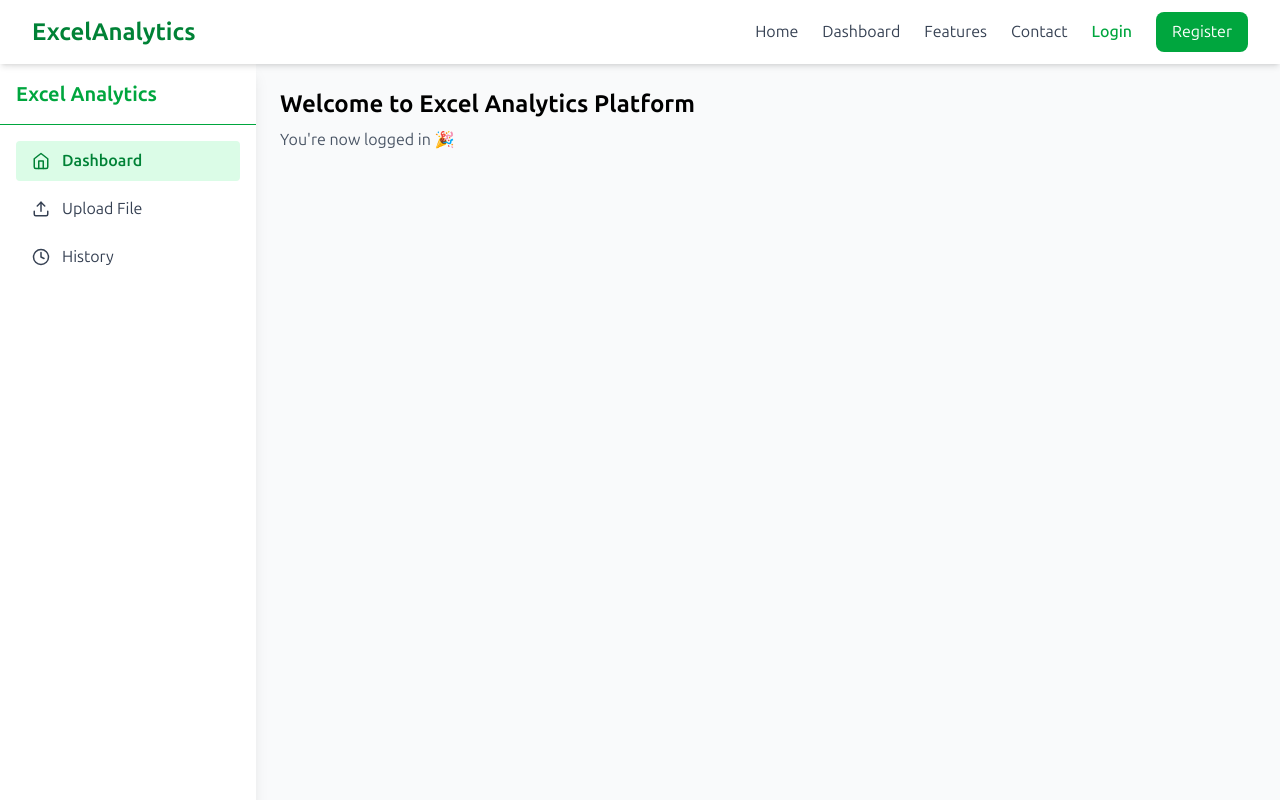
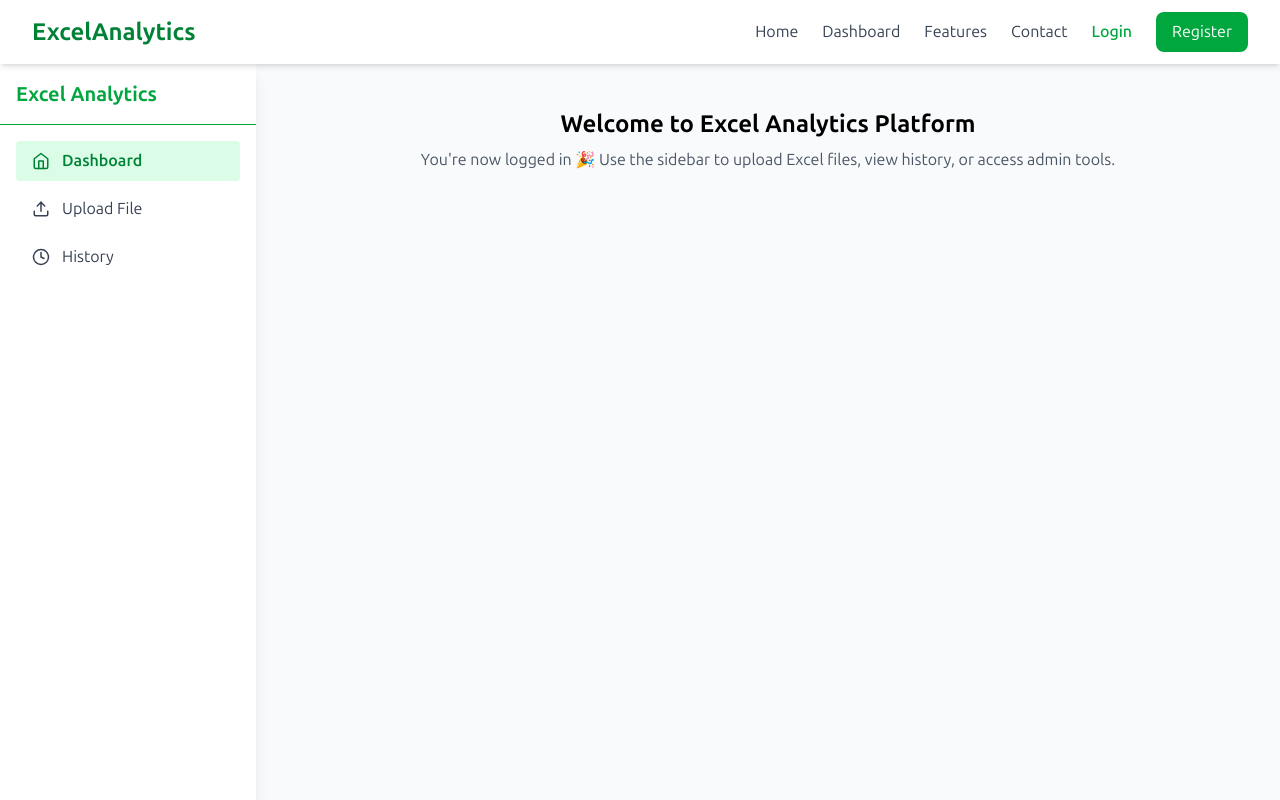
Before and after one commit to Piyushkr001/excel-analytic-platform, a React (Vite) app in the folder frontend/: page /dashboard in a window 1280 px wide. Shown: the top 800 px of the page. Built offline with nearby package versions, Linux system fonts and the light colour scheme.

Commit message:
`Update Dashboard page with additional information and layout changes`

```diff
--- a/frontend/src/pages/DashBoard.jsx
+++ b/frontend/src/pages/DashBoard.jsx
@@ -3,8 +3,11 @@ import Layout from '../components/Layout';
 export default function Dashboard() {
   return (
     <Layout>
-      <h1 className="text-2xl font-bold">Welcome to Excel Analytics Platform</h1>
-      <p className="text-gray-600 mt-2">You're now logged in 🎉</p>
+      <div className='p-5 flex flex-col items-center justify-center'>
+        <h1 className="text-2xl font-bold">Welcome to Excel Analytics Platform</h1>
+        <p className="text-gray-600 mt-2"> You're now logged in 🎉 Use the sidebar to upload Excel files, view history, or access admin tools.
+        </p>
+      </div>
     </Layout>
   );
 }
```
